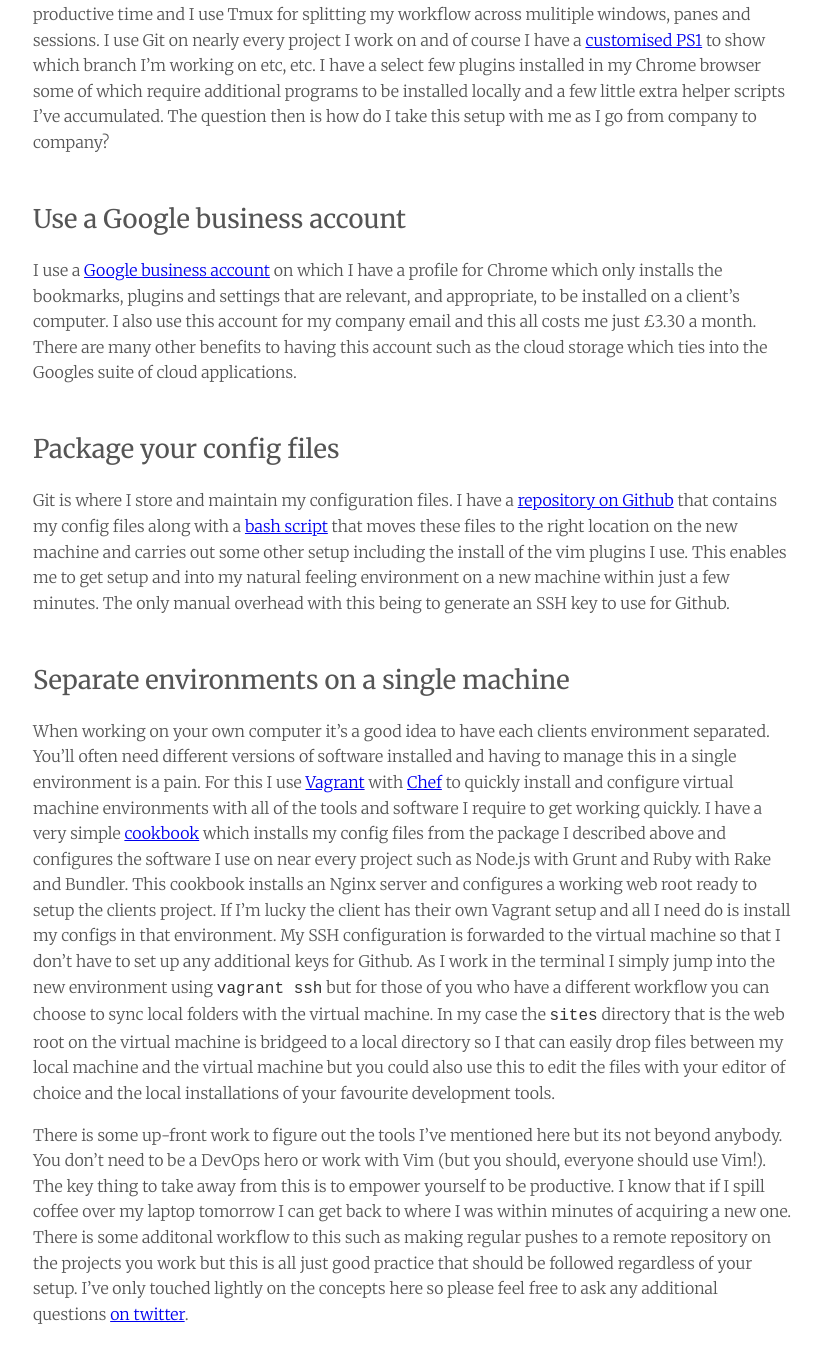
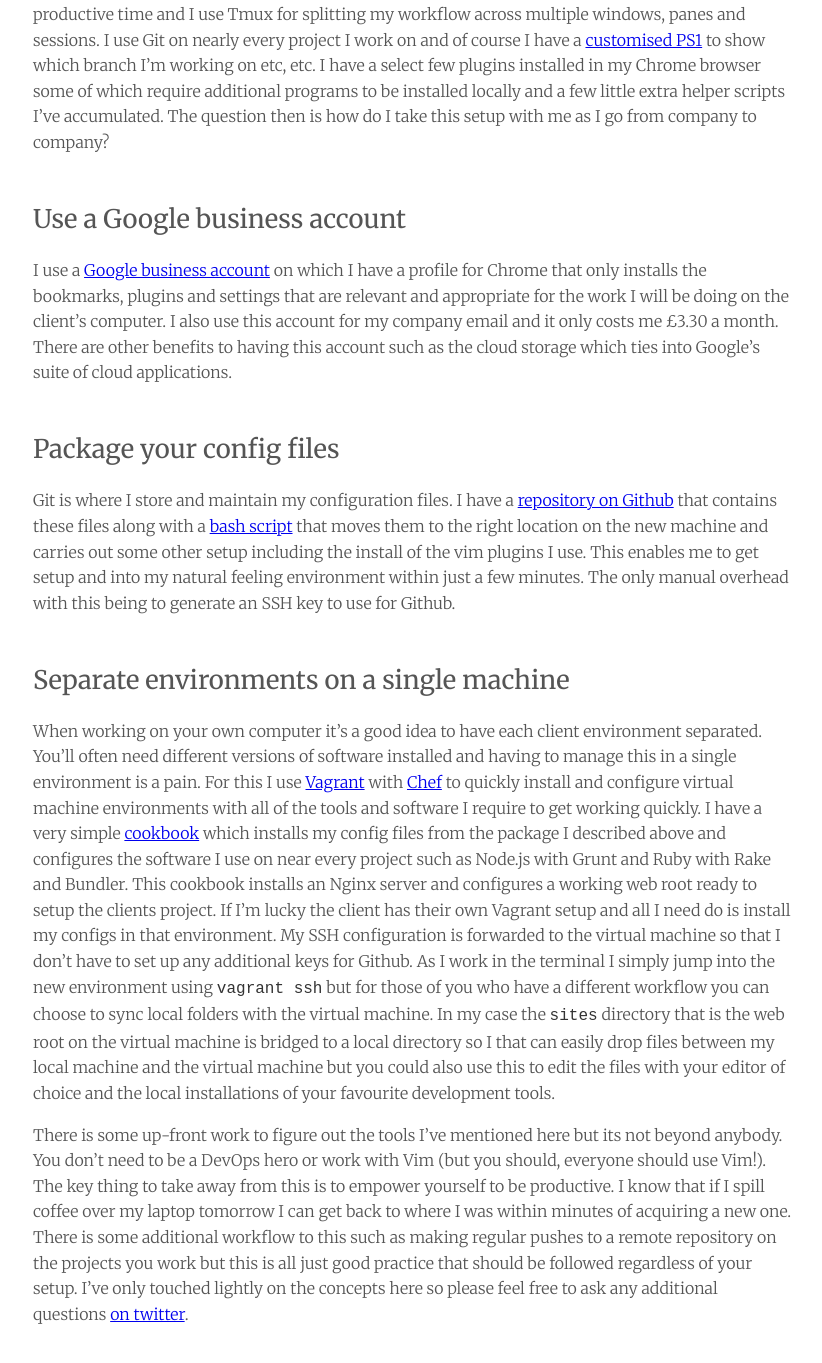
Before and after one commit to p-m-p/p-m-p.github.io, a Jekyll site: the page built from _posts/2015-02-25-development-environment.md, in a window 1280 px wide and 1400 px high, scrolled down 633 px. Shown: the top 1363 px of the window, without its empty margins (227-1049 px from the left). Built offline with Jekyll 4.4.1, drawn with Linux system fonts in a browser that asks for light colours; Markdown is read by kramdown in place of the engine named in the settings; some of the changed text lies outside the part shown.

Commit message:
Fix bad copy

```diff
--- a/_posts/2015-02-25-development-environment.md
+++ b/_posts/2015-02-25-development-environment.md
@@ -14,7 +14,7 @@
 ##The development environment
 I've been a full time [Vim][vim] coder for a few years now. The terminal is
 where I spend about 90% of my productive time and I use Tmux for splitting my
-workflow across mulitiple windows, panes and sessions. I use Git on nearly
+workflow across multiple windows, panes and sessions. I use Git on nearly
 every project I work on and of course I have a [customised PS1][custom-prompt]
 to show which branch I'm working on etc, etc. I have a select few plugins
 installed in my Chrome browser some of which require additional programs to
@@ -24,23 +24,23 @@
 
 ##Use a Google business account
 I use a [Google business account][google-business] on which I have a profile
-for Chrome which only installs the bookmarks, plugins and settings that are
-relevant, and appropriate, to be installed on a client's computer. I also use
-this account for my company email and this all costs me just &pound;3.30 a
-month. There are many other benefits to having this account such as the cloud
-storage which ties into the Googles suite of cloud applications.
+for Chrome that only installs the bookmarks, plugins and settings that are
+relevant and appropriate for the work I will be doing on the client's computer.
+I also use this account for my company email and it only costs me &pound;3.30
+a month. There are other benefits to having this account such as the cloud
+storage which ties into Google's suite of cloud applications.
 
 ##Package your config files
 Git is where I store and maintain my configuration files. I have a
-[repository on Github][configs-repo] that contains my config files along with a
-[bash script][install-script] that moves these files to the right location on
-the new machine and carries out some other setup including the install of the
+[repository on Github][configs-repo] that contains these files along with a
+[bash script][install-script] that moves them to the right location on the new
+machine and carries out some other setup including the install of the
 vim plugins I use. This enables me to get setup and into my natural feeling
-environment on a new machine within just a few minutes. The only manual
-overhead with this being to generate an SSH key to use for Github.
+environment within just a few minutes. The only manual overhead with this being
+to generate an SSH key to use for Github.
 
 ##Separate environments on a single machine
-When working on your own computer it's a good idea to have each clients
+When working on your own computer it's a good idea to have each client
 environment separated. You'll often need different versions of software
 installed and having to manage this in a single environment is a pain. For this
 I use [Vagrant][vagrant] with [Chef][chef] to quickly install and configure
@@ -56,7 +56,7 @@
 into the new environment using `vagrant ssh` but for those of you who have a
 different workflow you can choose to sync local folders with the virtual
 machine. In my case the `sites` directory that is the web root on the virtual
-machine is bridgeed to a local directory so I that can easily drop files
+machine is bridged to a local directory so I that can easily drop files
 between my local machine and the virtual machine but you could also use this to
 edit the files with your editor of choice and the local installations of your
 favourite development tools.
@@ -66,7 +66,7 @@
 you should, everyone should use Vim!). The key thing to take away from this is
 to empower yourself to be productive. I know that if I spill coffee over my
 laptop tomorrow I can get back to where I was within minutes of acquiring a new
-one. There is some additonal workflow to this such as making regular pushes to
+one. There is some additional workflow to this such as making regular pushes to
 a remote repository on the projects you work but this is all just good practice
 that should be followed regardless of your setup. I've only touched lightly on
 the concepts here so please feel free to ask any additional questions
```
